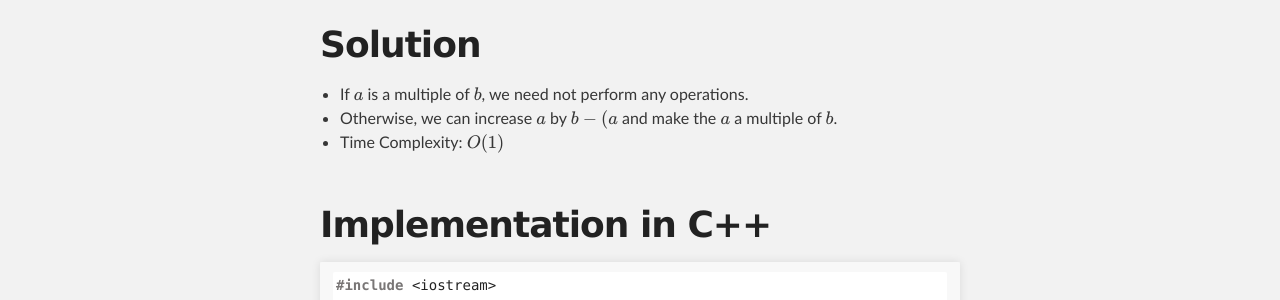
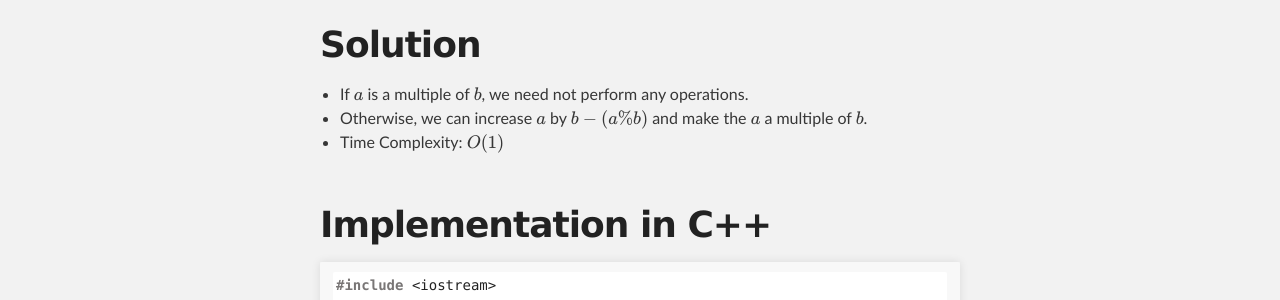
Before and after one commit to ieee-uvce-cs/ncode, a Jekyll site: the page built from editorials/January-2022/B-Back-to-Basics.md, in a window 1280 px wide. Shown: the part 242-542 px from the top of the page. Built offline with Jekyll 4.4.1, drawn with Linux system fonts in a browser that asks for light colours; formulas are drawn with MathJax 3.

```diff
--- a/editorials/January-2022/B-Back-to-Basics.md
+++ b/editorials/January-2022/B-Back-to-Basics.md
@@ -7,7 +7,7 @@ link: https://www.hackerrank.com/contests/uvce-ncode-january-2022/challenges/b-b
 # Solution
 
 - If $a$ is a multiple of $b$, we need not perform any operations.
-- Otherwise, we can increase $a$ by $b-(a%b)$ and make the $a$ a multiple of $b$.
+- Otherwise, we can increase $a$ by $b-(a\%b)$ and make the $a$ a multiple of $b$.
 - Time Complexity: $O(1)$
 
 $$$$
```
